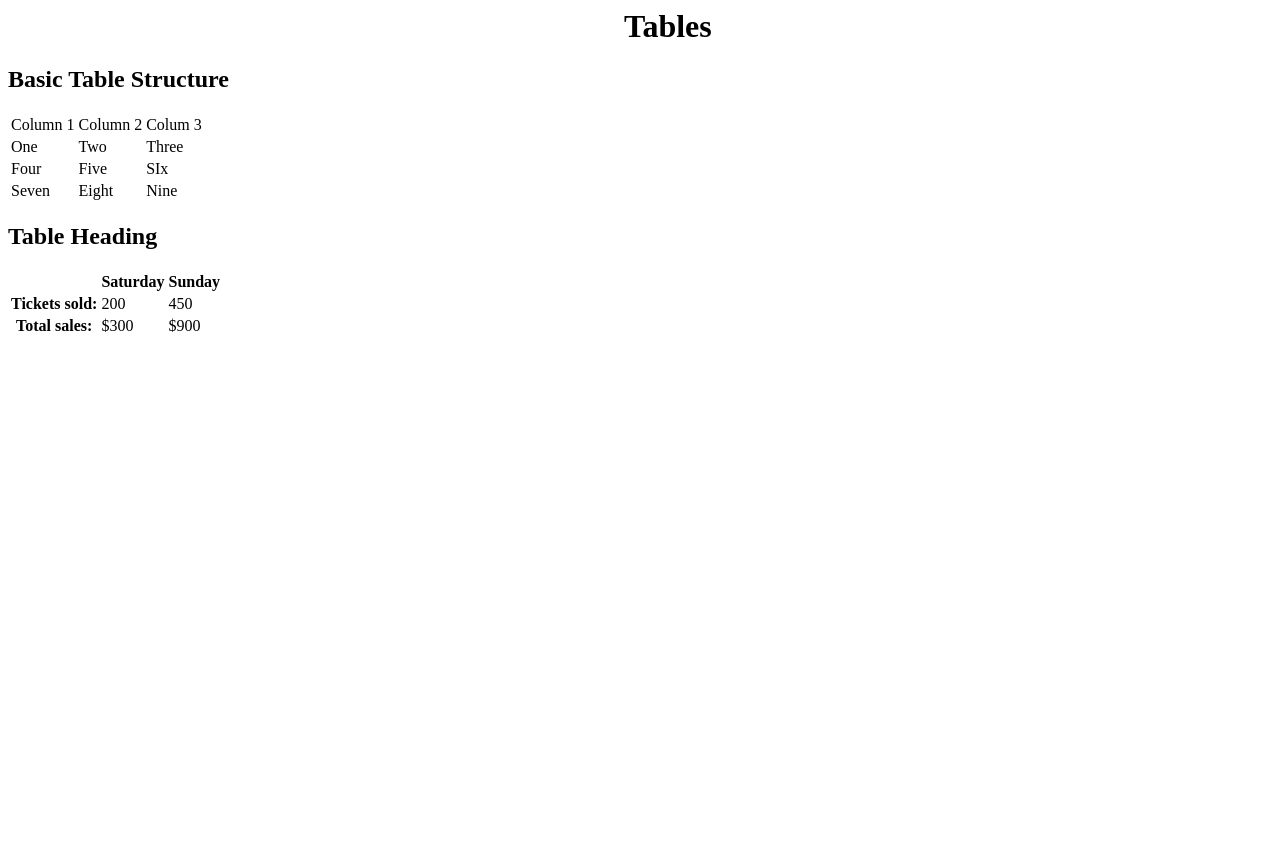
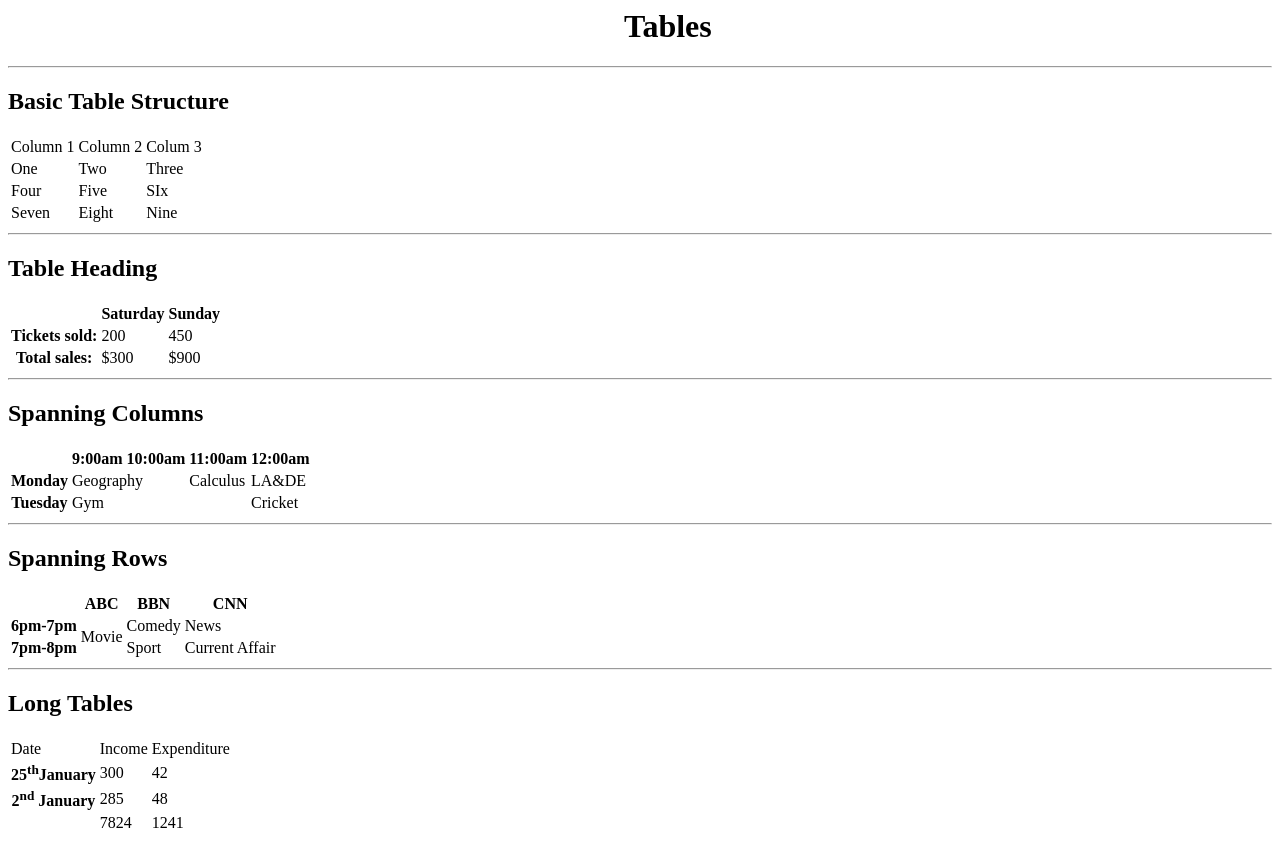
Before and after one commit to Mustafa-ilahi/EX-MS6, a plain HTML site: page Chap-6/chap6.html in a window 1280 px wide. Before the commit the page ends 800 px from the top, so only its background shows below. Drawn offline with Linux system fonts and the light colour scheme.

Commit message:
almost completed

```diff
--- a/Chap-6/chap6.html
+++ b/Chap-6/chap6.html
@@ -4,6 +4,7 @@
     </head>
     <body>
         <h1>&nbsp; &nbsp;&nbsp; &nbsp;&nbsp; &nbsp;&nbsp; &nbsp; &nbsp; &nbsp; &nbsp; &nbsp;&nbsp; &nbsp; &nbsp;&nbsp; &nbsp; &nbsp;&nbsp; &nbsp; &nbsp;&nbsp; &nbsp; &nbsp;&nbsp; &nbsp; &nbsp;&nbsp; &nbsp; &nbsp;&nbsp; &nbsp; &nbsp;&nbsp; &nbsp; &nbsp;&nbsp; &nbsp; &nbsp;&nbsp; &nbsp; &nbsp;&nbsp; &nbsp; &nbsp; &nbsp;Tables</h1>
+        <hr />
         <h2>Basic Table Structure</h2>
         <table>
             <tr>
@@ -27,6 +28,7 @@
                <td>Nine</td>
            </tr>
         </table>
+        <hr />
         <h2>Table Heading</h2>
         <table>
             <tr>
@@ -45,5 +47,78 @@
                     <td>$900</td>
                 </tr>
         </table>
+        <hr />
+        <h2>Spanning Columns</h2>
+        <table>
+            <tr>
+                <th></th>
+                <th>9:00am</th>
+                <th>10:00am</th>
+                <th>11:00am</th>
+                <th>12:00am</th>
+            </tr>
+            <tr>
+                <th scope="row">Monday</th>
+                <td colspan="2">Geography</td>
+                <td>Calculus </td>
+                <td>LA&DE</td>
+            </tr>
+            <tr>
+                <th scope="row">Tuesday</th>
+                <td colspan="3">Gym</td>
+                <td>Cricket</td>
+            </tr>
+        </table>
+        <hr />
+        <h2>Spanning Rows</h2>
+        <table>
+            <tr>
+                <th></th>
+                <th scope="col">ABC</th>
+                <th scope="col">BBN</th>
+                <th scope="col">CNN</th>
+            </tr>
+            <tr>
+                <th>6pm-7pm</th>
+                <td rowspan="2">Movie</td>
+                <td>Comedy</td>
+                <td>News</td>
+            </tr>
+            <tr>
+                <th>7pm-8pm</th>
+                <td>Sport</td>
+                <td>Current Affair</td>
+            </tr>
+        </table>
+        <hr />
+        <h2>Long Tables</h2>
+        <table>
+            <thead>
+                <tr>
+                    <td>Date</td>
+                    <td>Income</td>
+                    <td>Expenditure</td>
+                </tr>
+                <tbody>
+                    <tr>
+                        <th>25<sup>th</sup>January</th>
+                        <td>300</td>
+                        <td>42</td>
+                    </tr>
+                    <tr>
+                            <th>2<sup>nd</sup> January</th>
+                            <td>285</td>
+                            <td>48</td>
+                            </tr>
+                </tbody>
+                <tfoot>
+                    <tr>
+                        <td></td>
+                        <td>7824</td>
+                        <td>1241</td>
+                    </tr>
+                </tfoot>
+            </thead>
+        </table>
     </body>
 </html>
```
